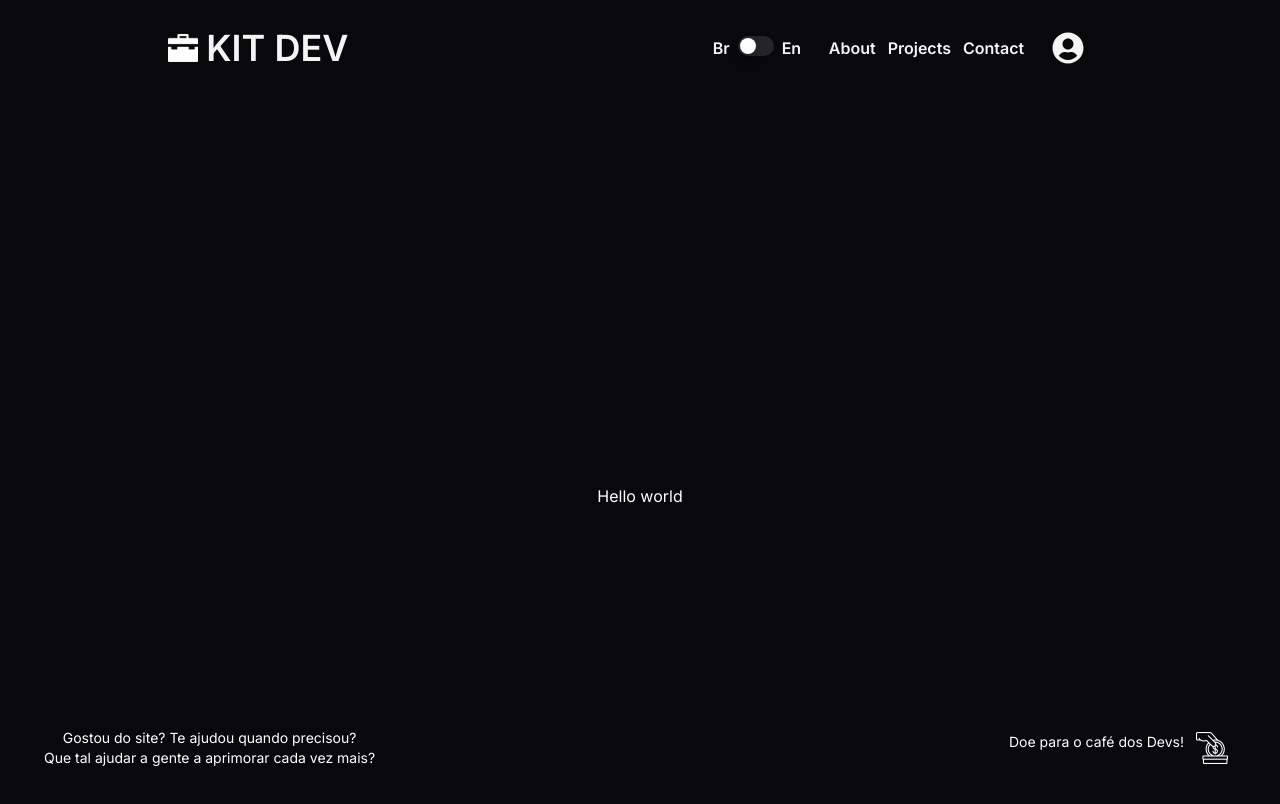
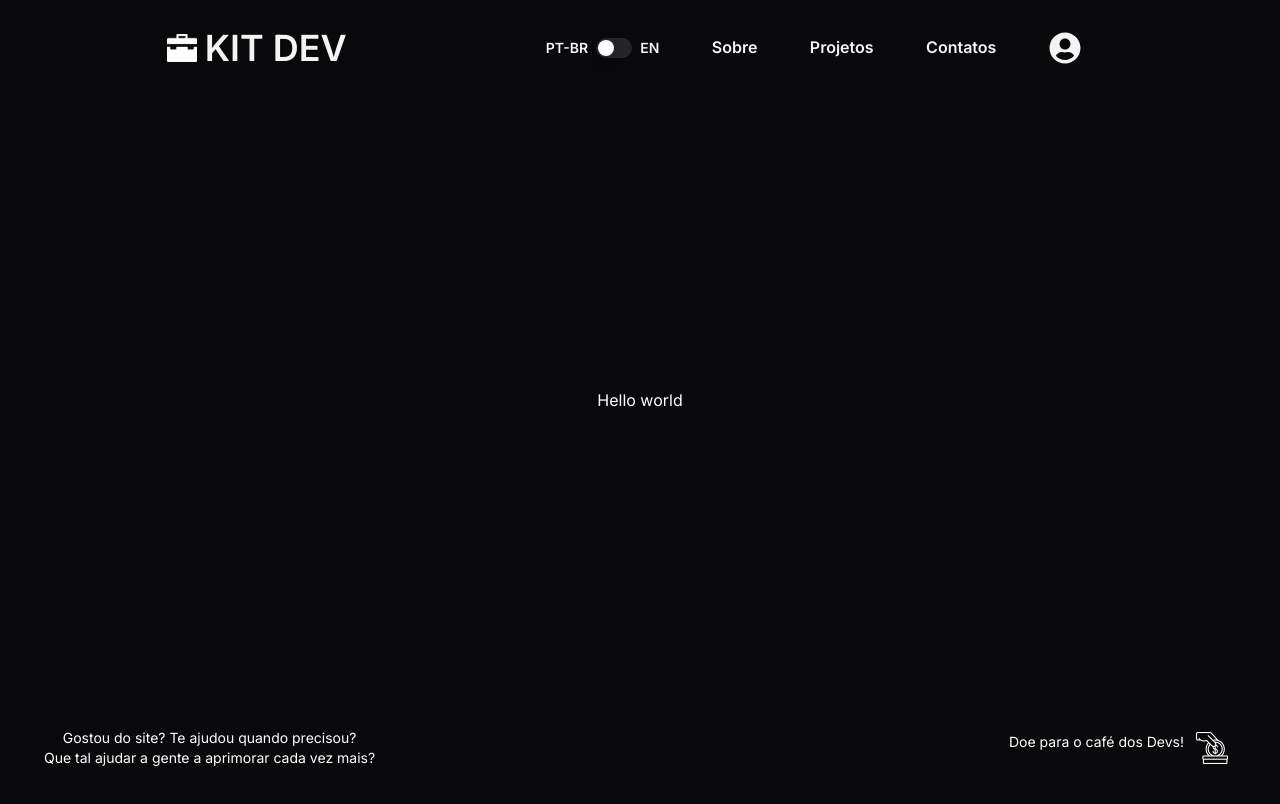
Before and after one commit to Gusales/kit-dev, a Next.js app in the folder client/: page / in a window 1280 px wide. Shown: the top 804 px of the page. Built offline with nearby package versions, Linux system fonts and the light colour scheme.

Commit message:
refactor: delete duplicated components

```diff
--- a/client/src/app/layout.tsx
+++ b/client/src/app/layout.tsx
@@ -2,10 +2,10 @@ import type { Metadata } from 'next'
 import { Inter } from 'next/font/google'
 
 import { ptBr, enUs } from "@/languages/languages.json";
-import { Header } from '@/components/Header/index'
-import { Footer } from '@/components/Footer/index'
+import { Footer } from '@/components/Footer'
+import { Header } from '@/components/Header'
+
 import './globals.css'
-import { Header } from '@/components/header'
 
 const inter = Inter({ subsets: ['latin'] })
 
--- a/client/src/components/footer.tsx
+++ /dev/null
@@ -1,17 +0,0 @@
-import DonateIcon from '@/assets/donation.svg'
-import Image from 'next/image'
-
-export function Footer() {
-  return (
-    <footer className="absolute bottom-0 left-0 w-full flex items-center justify-between py-2 px-3 sm:py-7 sm:px-11">
-      <p className='text-sm text-white'>
-        Gostou do site? Te ajudou quando precisou? <br /> Que tal ajudar a gente a aprimorar cada vez mais?
-      </p>
-
-      <div className='flex gap-3 items-center justify-between'>
-        <a href="#" className='text-sm text-white hover:underline hover:decoration-white'>Doe para o café dos Devs!</a>
-        <Image src={DonateIcon} alt="Icone de uma mão segurando uma moeda com um cifrão de dinheiro no meio, indicando doação" width={32} />
-      </div>
-    </footer>
-  )
-}
--- a/client/src/components/header.tsx
+++ /dev/null
@@ -1,31 +0,0 @@
-import Image from "next/image";
-import Logo from "@/assets/IconKitDev.svg"
-
-import { Switch } from "./ui/switch";
-import { FaUserCircle } from "react-icons/fa";
-
-export function Header() {
-  return (
-    <header className="h-24 flex justify-around items-center font-semibold text-zinc-100">
-        <div className='flex'>
-          <Image src={Logo} alt='Logo from Kit Dev' width={30}/>
-          <h2 className='text-4xl ml-2'>KIT DEV</h2>
-        </div>
-        <div className='flex w-1/3 justify-evenly items-center'>
-          <label className='flex gap-2'>
-            Br
-            <Switch />
-            En
-          </label>
-          <div className='flex gap-3'>
-            <h3>About</h3>
-            <h3>Projects</h3>
-            <h3>Contact</h3>
-          </div>
-          <div className='flex items-center'>
-            <FaUserCircle size={'2rem'}/>
-          </div>
-        </div>
-      </header>
-  )
-}
```
